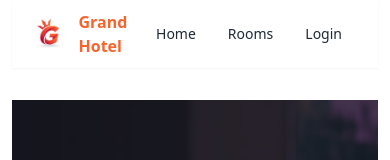
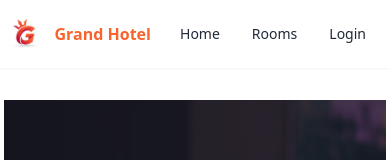
Before and after one commit to minhajul08/assignment-11-client, a React (Vite) app: page / in a window 390 px wide. Shown: the top 160 px of the page. Built offline with nearby package versions, Linux system fonts and the light colour scheme; no server answers.

Commit message:
responsive hotelbooking section

```diff
--- a/src/Layouts/Main.jsx
+++ b/src/Layouts/Main.jsx
@@ -1,13 +1,16 @@
 import { Outlet } from "react-router-dom";
 import Navbar from "../Pages/Navbar";
 import Footer from "../Pages/Footer";
-
+import "./navbar.css"
 
 const Main = () => {
     return (
         <div>
-            <div className=" mx-3 md:mx-5 lg:mx-10">
-            <Navbar></Navbar>
+             <div className="sticky">
+             <Navbar></Navbar>
+             </div>
+            <div className=" mx-1 md:mx-5 lg:mx-10">
+
             <Outlet></Outlet>
             </div>
             <Footer></Footer>
--- /dev/null
+++ b/src/Layouts/navbar.css
@@ -0,0 +1,6 @@
+.sticky {
+    position: sticky;
+    top: 0;
+    z-index: 1000; /* Ensure it stays on top */
+    background-color: white; /* Add background to avoid content showing behind */
+}
--- a/src/Pages/Navbar.jsx
+++ b/src/Pages/Navbar.jsx
@@ -9,7 +9,7 @@ import { useContext } from "react"
 const Navbar = () => {
     const {user,logout} = useContext (AuthContext)
     return (
-      <div className='navbar bg-base-100 shadow-sm container px-4 mx-auto'>
+      <div className='navbar bg-base-100 shadow-sm container px-1 mx-auto'>
         <div className='flex-1'>
           <Link to='/' className='flex gap-2 items-center'>
             <img className='w-auto h-10 lg:h-20' src={logo} alt='' />
--- a/src/Pages/RoomDetails.jsx
+++ b/src/Pages/RoomDetails.jsx
@@ -17,7 +17,6 @@ const RoomDetails = () => {
     image,
     room_description,
     room_size,
-    available
   } = rooms;
 
   const handelButton = () => {
@@ -33,7 +32,6 @@ const RoomDetails = () => {
       if (result.isConfirmed) {
         const booking = {
           bookingDate: startDate,
-          available: 'available',
           email: user?.email,
           photo: image
         };
@@ -66,12 +64,12 @@ const RoomDetails = () => {
   return (
     <div className="">
       <img className="w-full" src={image} alt="" />
-      <div className="my-12 flex justify-between">
+      <div className="my-12 lg:flex justify-between">
         <div className="space-y-5">
           <p className="text-3xl">From ${price_per_night}</p>
           <div className="flex gap-5">
             <p className="flex items-center gap-3"><BsTextareaResize /> {room_size}</p>
-            <p className="bg-[#f8642e] text-white font-bold py-2 px-4 rounded">{available}</p>
+
           </div>
           <p className="leading-loose">{room_description}</p>
         </div>
```
